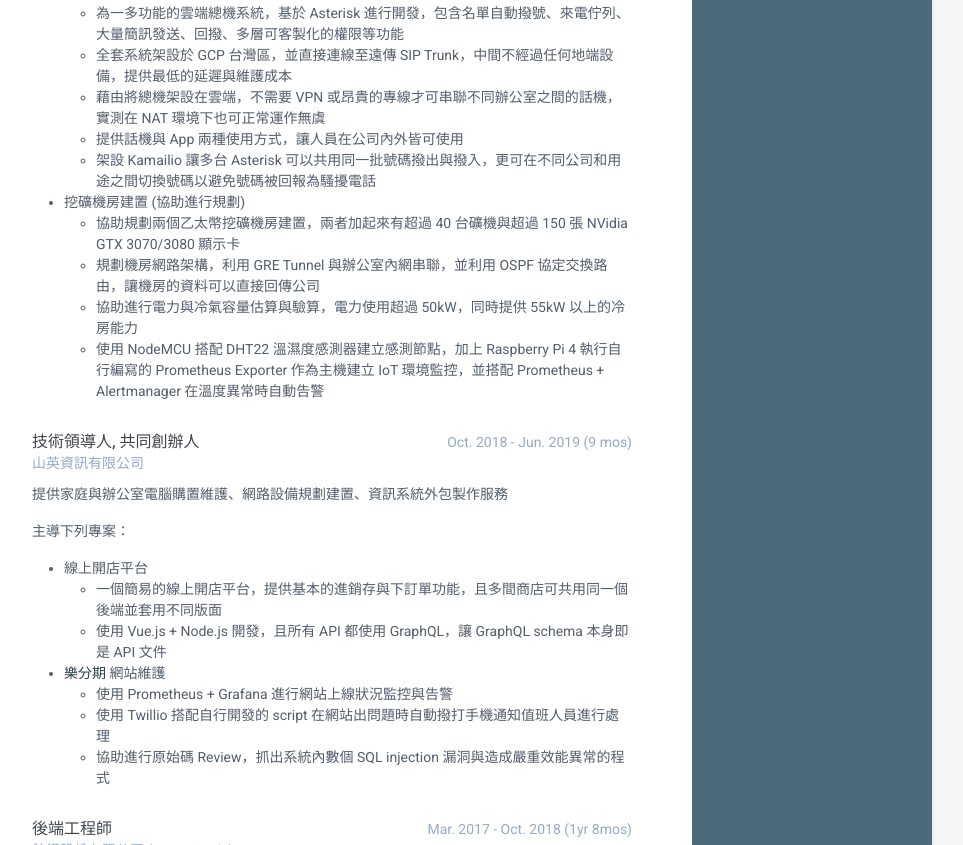
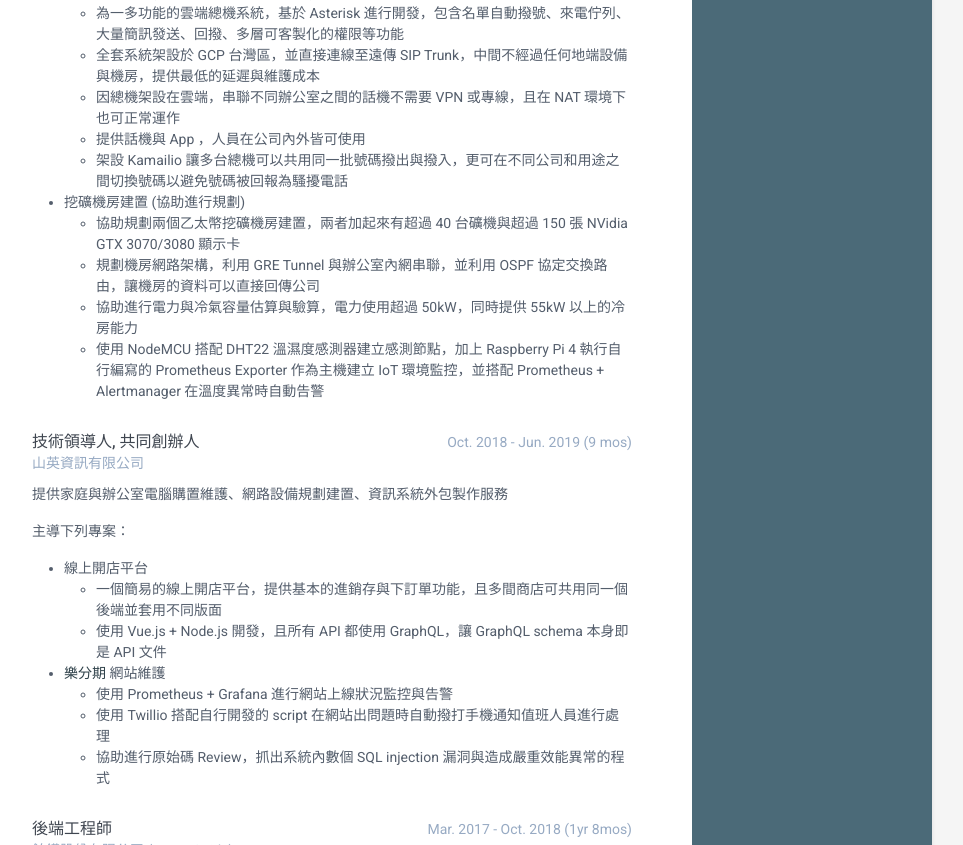
Before and after one commit to tom19960222/resume-page, a plain HTML site: page index.html in a window 1280 px wide. Shown: the part 2659-3504 px from the top of the page, without its empty margins (188-1151 px from the left). Drawn offline with Linux system fonts and the light colour scheme.

Commit message:
精簡用詞

```diff
--- a/index.html
+++ b/index.html
@@ -216,10 +216,10 @@
                                 電話訪問系統 (系統架構設計與後端開發)
                                 <ul>
                                     <li>為一多功能的雲端總機系統，基於 Asterisk 進行開發，包含名單自動撥號、來電佇列、大量簡訊發送、回撥、多層可客製化的權限等功能</li>
-                                    <li>全套系統架設於 GCP 台灣區，並直接連線至遠傳 SIP Trunk，中間不經過任何地端設備，提供最低的延遲與維護成本</li>
-                                    <li>藉由將總機架設在雲端，不需要 VPN 或昂貴的專線才可串聯不同辦公室之間的話機，實測在 NAT 環境下也可正常運作無虞</li>
-                                    <li>提供話機與 App 兩種使用方式，讓人員在公司內外皆可使用</li>
-                                    <li>架設 Kamailio 讓多台 Asterisk 可以共用同一批號碼撥出與撥入，更可在不同公司和用途之間切換號碼以避免號碼被回報為騷擾電話</li>
+                                    <li>全套系統架設於 GCP 台灣區，並直接連線至遠傳 SIP Trunk，中間不經過任何地端設備與機房，提供最低的延遲與維護成本</li>
+                                    <li>因總機架設在雲端，串聯不同辦公室之間的話機不需要 VPN 或專線，且在 NAT 環境下也可正常運作</li>
+                                    <li>提供話機與 App ，人員在公司內外皆可使用</li>
+                                    <li>架設 Kamailio 讓多台總機可以共用同一批號碼撥出與撥入，更可在不同公司和用途之間切換號碼以避免號碼被回報為騷擾電話</li>
                                 </ul>
                             </li>
                             <li>
```
